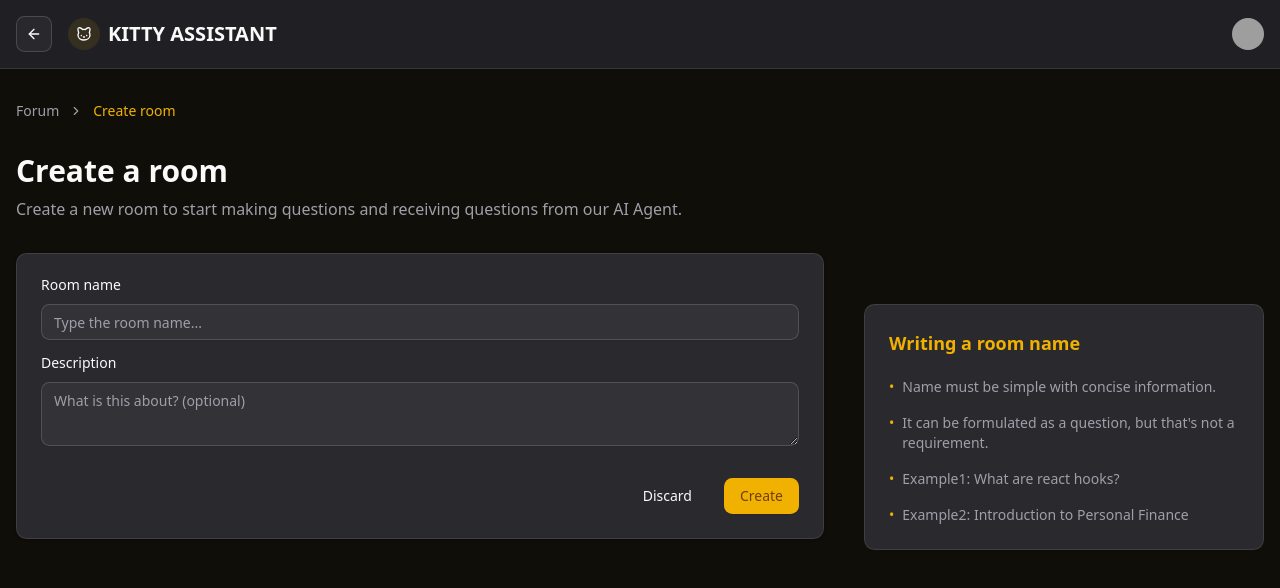
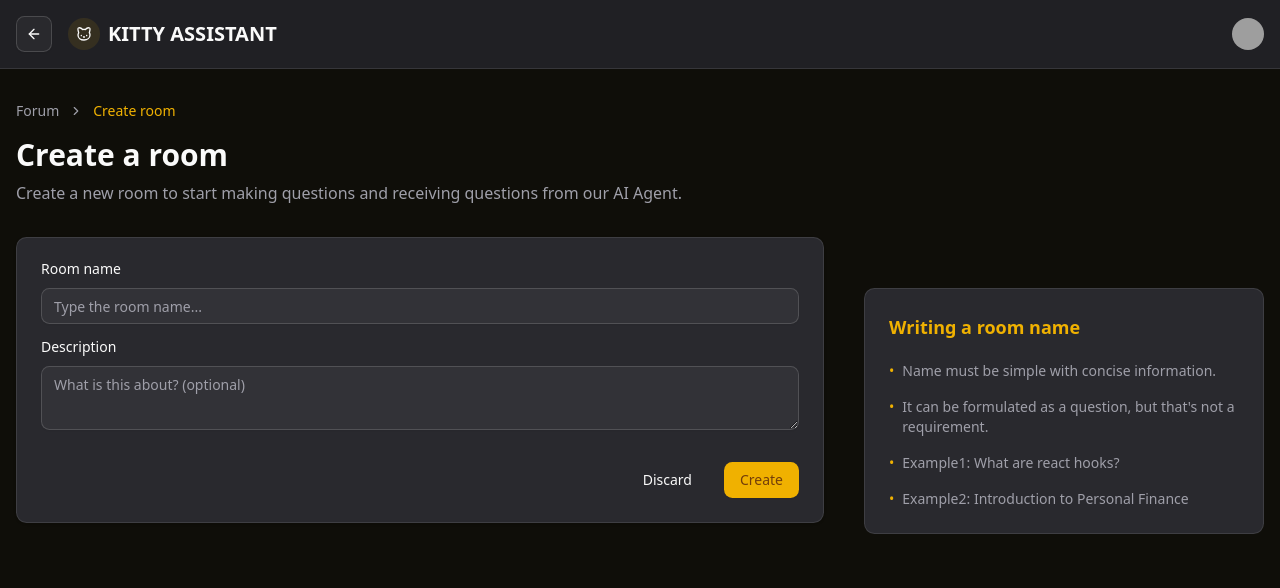
Before and after one commit to wilsonfsouza/live-q-and-a, a React (Vite) app: page /room/create in a window 1280 px wide. Shown: the top 588 px of the page. Built offline with nearby package versions, Linux system fonts and the light colour scheme; no server answers; grey boxes are pictures that could not be loaded.

Commit message:
styles: corrected spacing o breadcrumb and page title for create room page

```diff
--- a/src/pages/create-room.tsx
+++ b/src/pages/create-room.tsx
@@ -15,8 +15,8 @@ export function CreateRoomPage() {
       <Header />
 
       <div className="container mx-auto px-4 py-8">
-        <div className="flex flex-col gap-8">
-          <Breadcrumb>
+        <div className="flex flex-col mb-8">
+          <Breadcrumb className="mb-4">
             <BreadcrumbList>
               <BreadcrumbItem>
                 <BreadcrumbLink asChild className="text-action-sm">
@@ -39,9 +39,9 @@ export function CreateRoomPage() {
               questions from our AI Agent.
             </p>
           </div>
+        </div>
 
-          <CreateRoomForm />
-        </div>
+        <CreateRoomForm />
       </div>
     </section>
   );
```
